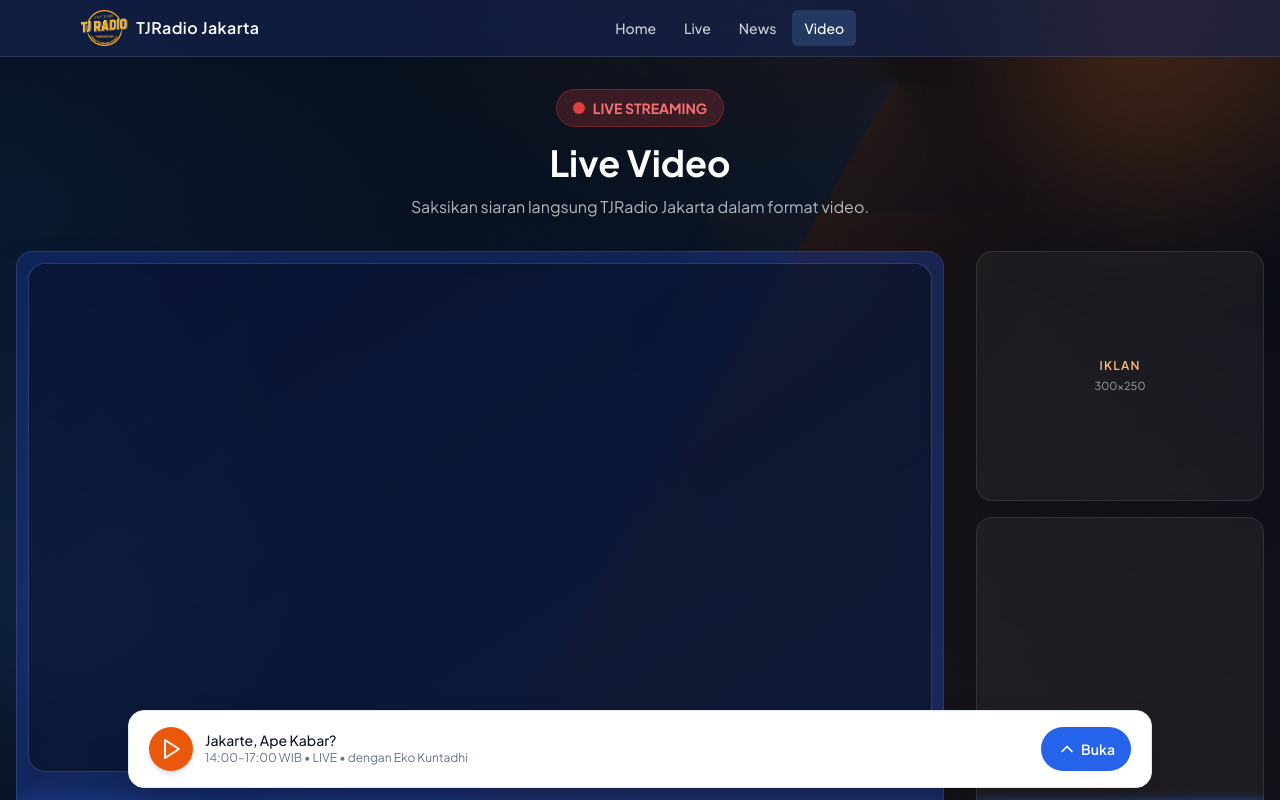
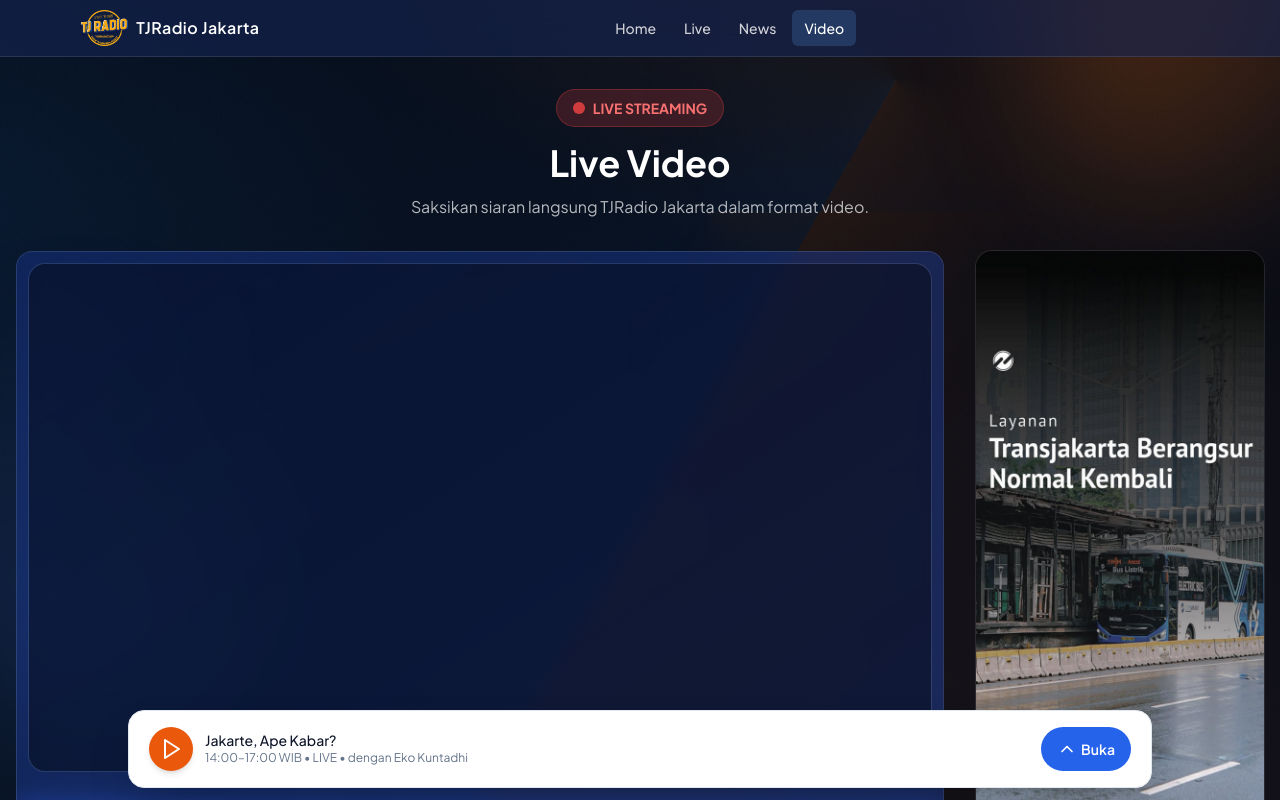
Before and after one commit to Farelabid/tjradiojakarta, a Next.js app: page /video in a window 1280 px wide. Shown: the top 800 px of the page. Built offline with nearby package versions, Linux system fonts and the light colour scheme.

Commit message:
Update Link, Ads

```diff
--- a/src/app/page.tsx
+++ b/src/app/page.tsx
@@ -9,6 +9,11 @@
 import Countdown from "@/components/Countdown";
 import SoftOpeningLaunchButton from "@/components/SoftOpeningLaunchButton";
 
+const WA_LINK =
+  "https://wa.me/6282234534570?text=" +
+  encodeURIComponent("Halo TJRadio! Saya ingin request lagu / kirim salam");
+
+const IG_LINK = "https://www.instagram.com/tjradio.jakarta/";
 
 
 function NewsLoadingSkeleton() {
@@ -81,9 +86,24 @@
 export default function HomePage() {
   const menuItems = [
     { icon: TrendingUp, title: 'Traffic Report', description: 'Laporan lalu lintas terkini', href: '/traffic' },
-    { icon: Mic, title: 'Music Requests', description: 'Request lagu favorit', href: '/request' },
-    { icon: Users, title: 'Listener Club', description: 'Komunitas pendengar', href: '/community' },
-    { icon: ShoppingBag, title: 'Official Merch', description: 'Merchandise resmi', href: '/merch' }
+    {
+    icon: Mic,
+    title: "Music Requests",
+    description: "Request lagu favorit",
+    href: WA_LINK,
+  },
+  {
+    icon: Users,
+    title: "Listener Club",
+    description: "Komunitas pendengar",
+    href: IG_LINK,
+  },
+  {
+    icon: ShoppingBag,
+    title: "Official Merch",
+    description: "Merchandise resmi",
+    href: IG_LINK,
+  },
   ];
 
   return (
--- /dev/null
+++ b/src/app/traffic/page.tsx
@@ -0,0 +1,15 @@
+export default function TrafficComingSoonPage() {
+  return (
+    <div className="py-12">
+      <div className="container mx-auto px-4">
+        <div className="mx-auto max-w-xl text-center card-gradient rounded-2xl border border-white/10 bg-white/5 p-10">
+          <div className="text-xs tracking-widest font-bold text-orange-300 mb-2">TRAFFIC REPORT</div>
+          <h1 className="text-3xl font-bold text-white mb-3">Coming Soon</h1>
+          <p className="text-white/70">
+            Fitur laporan lalu lintas real-time sedang kami siapkan. Nantikan pembaruan berikutnya ya!
+          </p>
+        </div>
+      </div>
+    </div>
+  );
+}
--- a/src/app/video/page.tsx
+++ b/src/app/video/page.tsx
@@ -1,34 +1,13 @@
 // app/video/page.tsx
 import LiveVideoEmbed from "@/components/LiveVideoEmbed";
 
-/** Placeholder box untuk slot iklan */
-function AdBox({
-  label = "IKLAN",
-  note,
-  className = "",
-}: {
-  label?: string;
-  note?: string;
-  className?: string;
-}) {
-  return (
-    <div
-      className={[
-        "rounded-2xl border border-white/10 bg-white/5 backdrop-blur-sm",
-        "flex items-center justify-center text-center text-white/80",
-        className,
-      ].join(" ")}
-      aria-label="Placeholder Iklan"
-    >
-      <div>
-        <div className="text-xs tracking-widest font-semibold text-orange-300">
-          {label}
-        </div>
-        {note && <div className="text-[11px] mt-1 text-white/60">{note}</div>}
-      </div>
-    </div>
-  );
-}
+
+const AD = {
+  href: "https://www.transjakarta.co.id/", // Ganti ke URL sponsor
+  imgDesktop: "/ads/Desktop.png", // bisa .png
+  imgMobile: "/ads/Mobile.jpg",     // bisa .png
+  alt: "Iklan Sponsor",
+};
 
 export default function VideoPage() {
   return (
@@ -40,17 +19,15 @@
             <div className="w-3 h-3 bg-red-500 rounded-full animate-pulse" />
             <span className="text-red-400 font-bold text-sm">LIVE STREAMING</span>
           </div>
-          <h1 className="text-3xl md:text-4xl font-bold text-white mb-3">
-            Live Video
-          </h1>
+          <h1 className="text-3xl md:text-4xl font-bold text-white mb-3">Live Video</h1>
           <p className="text-white/70 max-w-2xl mx-auto">
             Saksikan siaran langsung TJRadio Jakarta dalam format video.
           </p>
         </div>
 
-        {/* Grid utama: Video + Sidebar iklan */}
+        {/* Grid utama: Video (kiri) + Sidebar Iklan (kanan saat desktop) */}
         <div className="grid grid-cols-1 lg:grid-cols-4 gap-8">
-          {/* Kolom kiri: video */}
+          {/* Kolom kiri: video & deskripsi */}
           <div className="lg:col-span-3">
             <div className="card-gradient rounded-2xl p-3">
               <LiveVideoEmbed />
@@ -61,22 +38,49 @@
                   TJRadio Jakarta — Live Stream
                 </h2>
                 <p className="text-white/70">
-                  Nikmati pengalaman mendengarkan radio yang lebih interaktif
-                  dengan tayangan live video kami.
+                  Nikmati pengalaman mendengarkan radio yang lebih interaktif dengan tayangan live video kami.
                 </p>
               </div>
             </div>
 
-            {/* Banner iklan (hanya mobile/tablet) */}
+            {/* IKLAN MOBILE (< lg): pindah ke bawah player, 300×250 */}
             <div className="mt-4 lg:hidden">
-              <AdBox note="728×90 / 320×100" className="h-24" />
+              <a
+                href={AD.href}
+                target="_blank"
+                rel="noopener noreferrer"
+                aria-label="Iklan Sponsor"
+                className="block w-full"
+              >
+                <img
+                  src={AD.imgMobile}
+                  alt={AD.alt}
+                  width={300}
+                  height={250}
+                  loading="lazy"
+                  className="w-full max-w-[300px] mx-auto rounded-xl ring-1 ring-white/10"
+                />
+              </a>
             </div>
           </div>
 
-          {/* Kolom kanan: ganti live chat dengan slot iklan */}
-          <aside className="space-y-4">
-            <AdBox note="300×250" className="h-[250px]" />
-            <AdBox note="300×600" className="h-[600px] hidden md:flex" />
+          {/* Kolom kanan (≥ lg): 1 slot iklan 300×600 */}
+          <aside className="hidden lg:block lg:col-span-1">
+            <a
+              href={AD.href}
+              target="_blank"
+              rel="noopener noreferrer"
+              aria-label="Iklan Sponsor"
+              className="block"
+            >
+              <img
+                src={AD.imgDesktop}
+                alt={AD.alt}
+                width={300}
+                height={600}
+                className="w-full max-w-[300px] rounded-2xl ring-1 ring-white/10"
+              />
+            </a>
           </aside>
         </div>
       </div>
--- a/src/components/Countdown.tsx
+++ b/src/components/Countdown.tsx
@@ -13,7 +13,7 @@
 }
 
 export default function Countdown({
-  target = "2025-09-11T09:45:00+07:00",
+  target = "2025-09-11T08:30:00+07:00",
 }: {
   target?: string;
 }) {
--- a/src/context/PlayerContext.tsx
+++ b/src/context/PlayerContext.tsx
@@ -1,9 +1,8 @@
 "use client";
 import React, { createContext, useCallback, useContext, useEffect, useMemo, useRef, useState } from "react";
 
-// Stream URL: gunakan milik Samcloud yang sudah ada pada versi sebelumnya.
 const STREAM_URL =
-  "https://samcloud.spacial.com/api/listen?rid=302822&sid=142968&f=aac";
+  "https://stream-eu-nc.arenastreaming.com:5450/stream";
 
 // Kunci penyimpanan lokal
 const LS_VOLUME = "tj_v2_volume";
```
Also changed, not shown: public/ads/Desktop.png (added), public/ads/Mobile.jpg (added).
